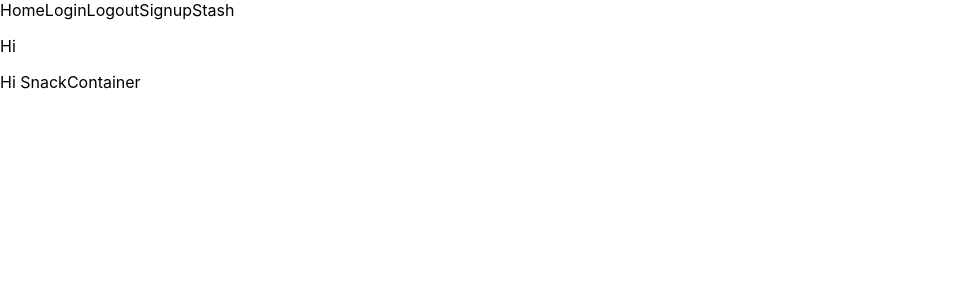
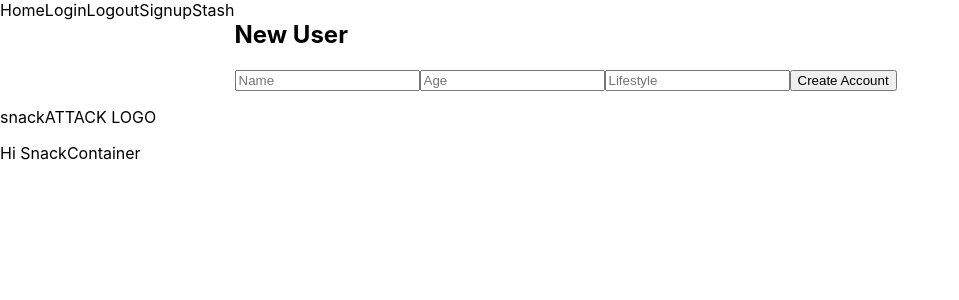
Before and after one commit to luistjr/snackattack-frontend, a React (Create React App) app: page / in a window 1280 px wide. Shown: the top 300 px of the page, without its empty margins (0-959 px from the left). Built offline with nearby package versions, Linux system fonts and the light colour scheme; no server answers.

Commit message:
added signup form

```diff
--- a/src/components/App.js
+++ b/src/components/App.js
@@ -7,13 +7,13 @@ import SnackContainer from './SnackContainer';
 
 function App() {
 
-  useEffect(() => {
-    fetch("http://[::1]:3001/snacks")
-    .then(r => r.json())
-    .then(snacksArray => {
-      return console.log(snacksArray)
-    })
-  }, [])
+  // useEffect(() => {
+  //   fetch("http://[::1]:3001/snacks")
+  //   .then(r => r.json())
+  //   .then(snacksArray => {
+  //     return console.log(snacksArray)
+  //   })
+  // }, [])
 
   return (
     <div>
--- a/src/components/Header.js
+++ b/src/components/Header.js
@@ -4,7 +4,7 @@ function Header() {
 
   return (
       <div>
-          <p>Hi</p>
+          <p>snackATTACK LOGO</p>
       </div>
   );
 }
--- a/src/components/NavBar.js
+++ b/src/components/NavBar.js
@@ -1,5 +1,6 @@
 import React from 'react'
 import NavBarCss from '../NavBar.css'
+import SignUpForm from "./SignUpForm"
 
 function NavBar() {
 
@@ -10,6 +11,7 @@ function NavBar() {
           <div>Logout</div>
           <div>Signup</div>
           <div>Stash</div>
+          <SignUpForm />
       </div>
   );
 }
--- a/src/components/SignUpForm.js
+++ b/src/components/SignUpForm.js
@@ -1,12 +1,44 @@
-import React from 'react'
+import React, { useState } from 'react'
 
 function SignUpForm() {
 
-  return (
-      <div>
-          <p>Hi</p>
-      </div>
-  );
+    const [name, setName] = useState("");
+    const [age, setAge] = useState("");
+    const [lifestyle, setLifestyle] = useState("");
+
+    const newUser = {
+        name: name,
+        age: age,
+        lifestyle: lifestyle
+    }
+
+    function handleFormSubmit(e) {
+        e.preventDefault();
+
+        fetch('http://[::1]:3001/users', {
+            method: 'POST',
+            headers: {
+                'Content-Type': 'application/json',
+            },
+            body: JSON.stringify(newUser),
+        })
+            .then(response => response.json())
+            .then(data => {
+                console.log('Success:', data);
+            })
+    }
+
+    return (
+        <div className="signup-form">
+            <h2>New User</h2>
+            <form onSubmit={handleFormSubmit}>
+                <input type="text" name="name" placeholder="Name" value={name} onChange={e => setName(e.target.value)} />
+                <input type="text" name="age" placeholder="Age" value={age} onChange={e => setAge(e.target.value)} />
+                <input type="text" name="lifestyle" placeholder="Lifestyle" value={lifestyle} onChange={e => setLifestyle(e.target.value)} />
+                <button type="submit">Create Account</button>
+            </form>
+        </div>
+    );
 }
 
 export default SignUpForm;
```
